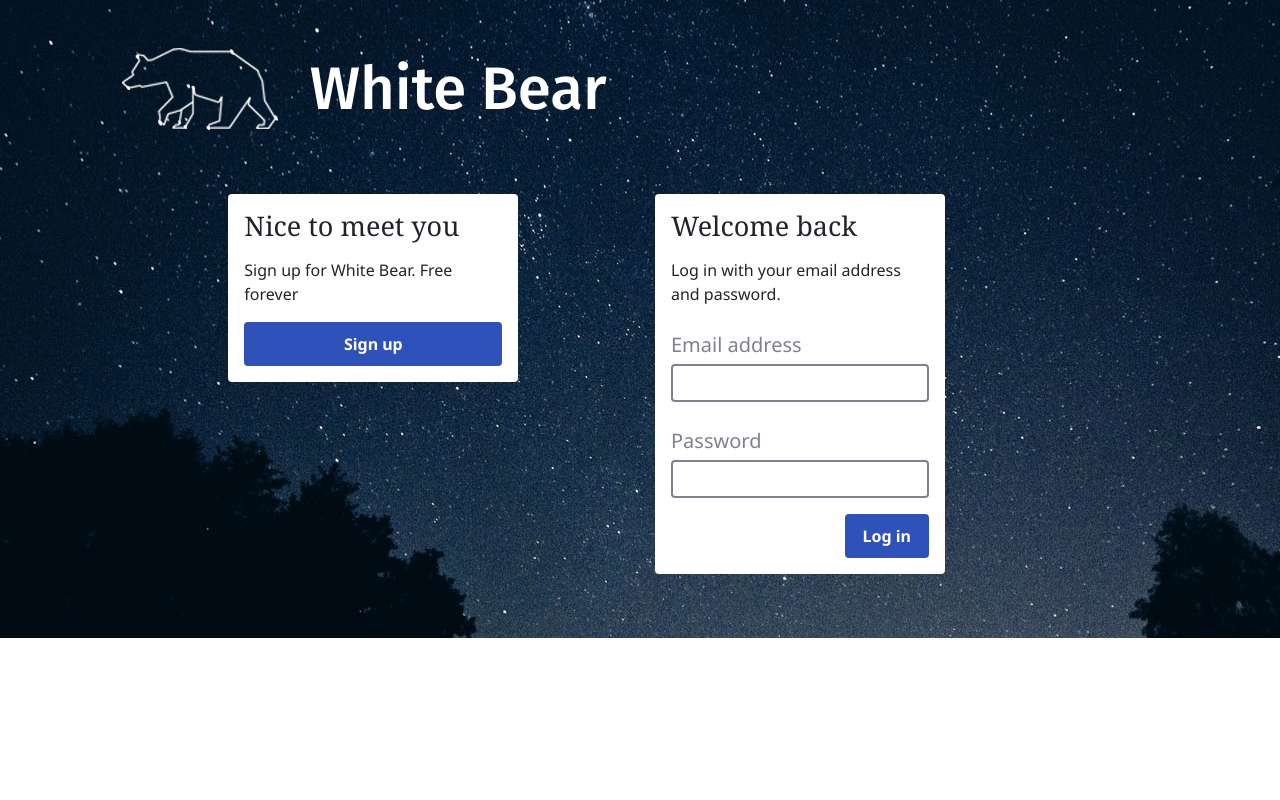
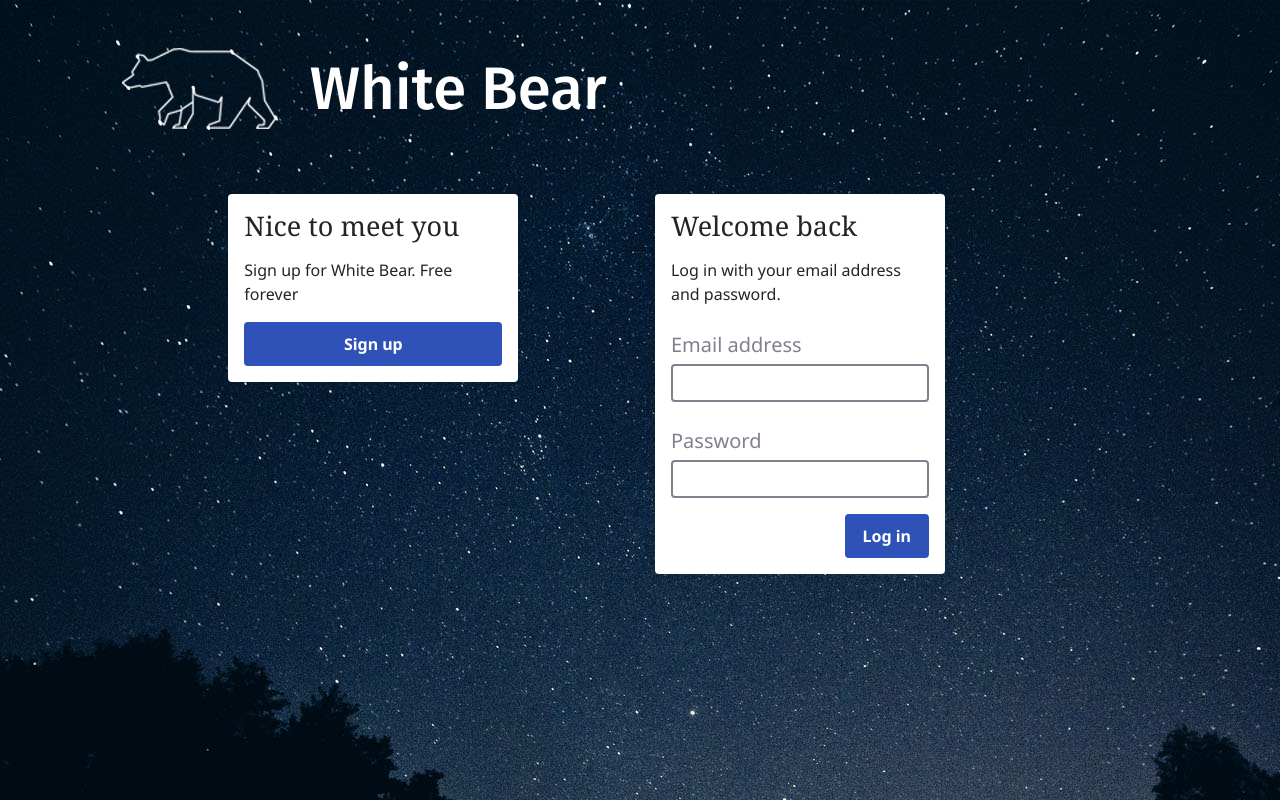
Before and after one commit to Chris-Fortier/white-bear-mpa, a React (Create React App) app: page / in a window 1280 px wide. Built offline with nearby package versions, Linux system fonts and the light colour scheme.

Commit message:
refactor header and navigation, also mess with background image on landing page

```diff
--- a/src/components/pages/AllCards.js
+++ b/src/components/pages/AllCards.js
@@ -1,17 +1,11 @@
 import React from "react";
 import editIcon from "../../icons/edit.svg"; // thumbs up icon
-import Header from "../ui/Header";
-import Navigation from "../ui/Navigation";
 import AppTemplate from "../ui/AppTemplate";
 import { Link } from "react-router-dom"; // a React element for linking
 
 export default function AllCards() {
    return (
       <AppTemplate>
-         <Header />
-
-         <Navigation />
-
          {/* <!-- form stuff --> */}
          <form className="row mb-0">
             <div className="form-group col-8">
--- a/src/components/pages/CreateAnswer.js
+++ b/src/components/pages/CreateAnswer.js
@@ -1,14 +1,10 @@
 import React from "react";
-import Header from "../ui/Header";
-import Navigation from "../ui/Navigation";
 import AppTemplate from "../ui/AppTemplate";
 import { Link } from "react-router-dom"; // a React element for linking
 
 export default function CreateAnswer() {
    return (
       <AppTemplate>
-         <Header />
-         <Navigation />
          <h4>Add an answer</h4>
 
          <div className="mb-2">
--- a/src/components/pages/CreateImagery.js
+++ b/src/components/pages/CreateImagery.js
@@ -1,15 +1,11 @@
 import React from "react";
 import saveIcon from "../../icons/save.svg"; // thumbs up icon
-import Header from "../ui/Header";
-import Navigation from "../ui/Navigation";
 import AppTemplate from "../ui/AppTemplate";
 import { Link } from "react-router-dom"; // a React element for linking
 
 export default function CreateImagery() {
    return (
       <AppTemplate>
-         <Header />
-         <Navigation />
          <h4>Add Memorable Imagery</h4>
          <div className="mb-2">
             <div className="card bg-primary">
--- a/src/components/pages/Edit.js
+++ b/src/components/pages/Edit.js
@@ -1,15 +1,10 @@
 import React from "react";
-import Header from "../ui/Header";
-import Navigation from "../ui/Navigation";
 import AppTemplate from "../ui/AppTemplate";
 import { Link } from "react-router-dom"; // a React element for linking
 
 export default function Edit() {
    return (
       <AppTemplate>
-         <Header />
-         <Navigation />
-
          <h4>Edit card</h4>
 
          <div className="mb-2">
--- a/src/components/pages/Landing.js
+++ b/src/components/pages/Landing.js
@@ -4,7 +4,7 @@ import { Link } from "react-router-dom"; // a React element for linking
 
 export default function Landing() {
    return (
-      <div className="background-image h-100">
+      <div className="background-image">
          <div className="container-fluid landing-page">
             {/* <!-- logo and title --> */}
             <div className="row mb-8 pt-7">
--- a/src/components/pages/NotFound.js
+++ b/src/components/pages/NotFound.js
@@ -1,13 +1,5 @@
 import React from "react";
-import Header from "../ui/Header";
-import Navigation from "../ui/Navigation";
 
 export default function NotFound() {
-   return (
-      <>
-         <Header />
-         Not found
-         <Navigation />
-      </>
-   );
+   return <>Not found</>;
 }
--- a/src/components/pages/ReviewAnswer.js
+++ b/src/components/pages/ReviewAnswer.js
@@ -1,17 +1,11 @@
 import React from "react";
 import thumbsUpIcon from "../../icons/thumbs-up.svg"; // thumbs up icon
-import Header from "../ui/Header";
-import Navigation from "../ui/Navigation";
 import AppTemplate from "../ui/AppTemplate";
 import { Link } from "react-router-dom"; // a React element for linking
 
 export default function ReviewAnswer() {
    return (
       <AppTemplate>
-         <Header />
-
-         <Navigation />
-
          {/* <!-- Header ends here --> */}
 
          <div className="mb-5">
--- a/src/components/pages/ReviewEmpty.js
+++ b/src/components/pages/ReviewEmpty.js
@@ -1,16 +1,10 @@
 import React from "react";
-import Header from "../ui/Header";
-import Navigation from "../ui/Navigation";
 import AppTemplate from "../ui/AppTemplate";
 import { Link } from "react-router-dom"; // a React element for linking
 
 export default function ReviewEmpty() {
    return (
       <AppTemplate>
-         <Header />
-
-         <Navigation />
-
          <h4>Out of cards</h4>
 
          {/* <!-- button row --> */}
--- a/src/components/pages/ReviewImagery.js
+++ b/src/components/pages/ReviewImagery.js
@@ -1,16 +1,10 @@
 import React from "react";
-import Header from "../ui/Header";
-import Navigation from "../ui/Navigation";
 import AppTemplate from "../ui/AppTemplate";
 import { Link } from "react-router-dom"; // a React element for linking
 
 export default function ReviewImagery() {
    return (
       <AppTemplate>
-         <Header />
-
-         <Navigation />
-
          <div className="mb-5">
             <div className="card bg-primary">
                <div className="card-body">
--- a/src/components/ui/AppTemplate.js
+++ b/src/components/ui/AppTemplate.js
@@ -1,10 +1,14 @@
 import React from "react";
+import Header from "./Header";
+import Navigation from "./Navigation";
 
 export default function AppTemplate(props) {
    return (
-      <div className="container">
+      <div className="container app-contents">
          <div className="row">
             <div className="col-12 col-xl-6 offset-xl-3 col-lg-8 offset-lg-2 col-md-10 offset-md-1">
+               <Header />
+               <Navigation />
                {
                   props.children // this renders the content that is inside of this template
                }
--- a/src/style/style.scss
+++ b/src/style/style.scss
@@ -101,14 +101,35 @@ label {
    color: $text-muted;
 }
 
+// body {
+//    background-color: red;
+// }
+
 // my version
-// .background-image {
-//    background-image: url("../img/background-landing.jpg"); // need / before folder name in this path
-//    background-position-x: center; // keeps image centered, does not stretch it
-//    background-position-y: top; // always puts the image centered at the top
-//    background-repeat: no-repeat;
-//    background-color: black; // if the screen is taller than the image (such as small width screen with the form open), continue the background with flat black color so it looks like the image is just continuing
-// }
+.background-image {
+   background: url("../img/background-landing.jpg"); // need / before folder name in this path
+   background-position-x: center; // keeps image centered, does not stretch it
+   background-position-y: top; // always puts the image centered at the top
+   background-repeat: no-repeat;
+   background-color: rgb(
+      200,
+      37,
+      37
+   ); // if the screen is taller than the image (such as small width screen with the form open), continue the background with flat black color so it looks like the image is just continuing
+   // height: 100vh;
+   // background-size: auto 100%;
+   // background: fixed;
+   height: 100vh;
+}
+
+html {
+   background-color: rgb(200, 37, 37);
+}
+
+.app-contents {
+   background: white;
+   height: 100vh;
+}
 
 // Mike's version
 // .background-image {
@@ -126,15 +147,15 @@ label {
 //    height: 100vh;
 // }
 // Joseph 2
-.background-image {
-   background-image: url("../img/background-landing.jpg");
-   background-repeat: no-repeat;
-   background-size: auto;
-   background-position: center;
-}
+// .background-image {
+//    background-image: url("../img/background-landing.jpg");
+//    background-repeat: no-repeat;
+//    background-size: auto;
+//    background-position: center;
+// }
 
 .full-height {
-   height: 100%;
+   height: 100vh;
 }
 
 .red {
```
